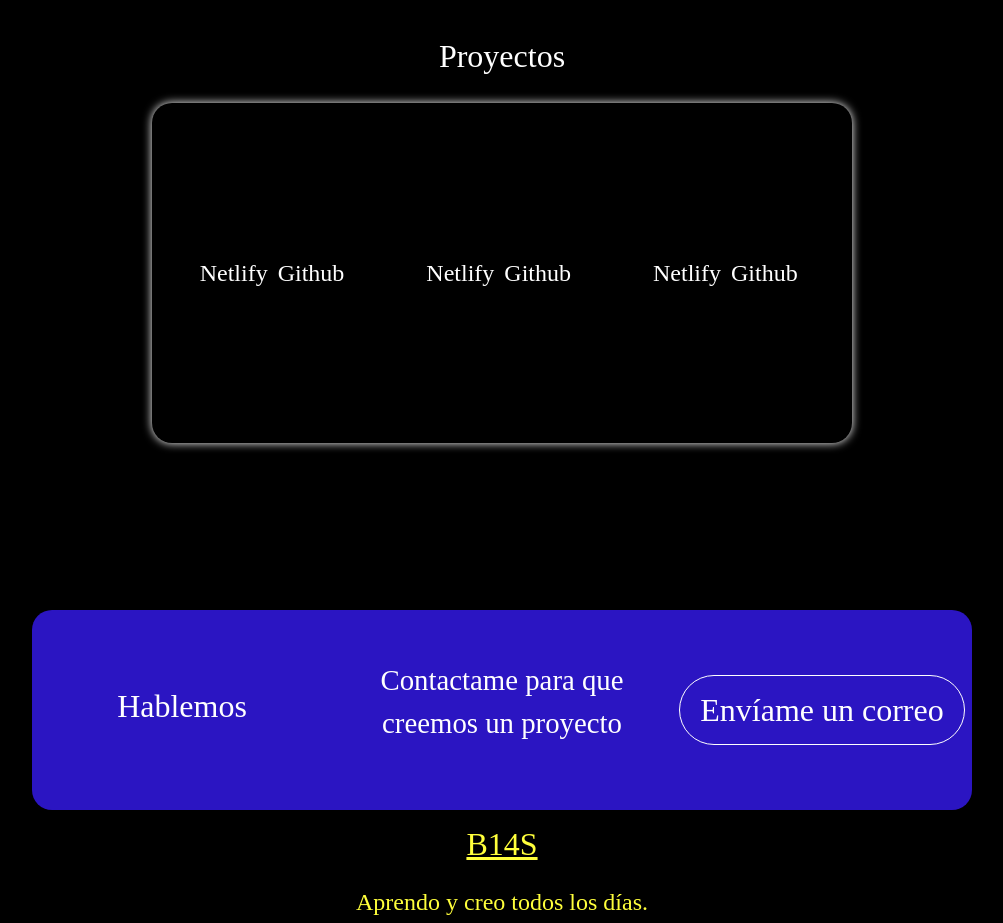
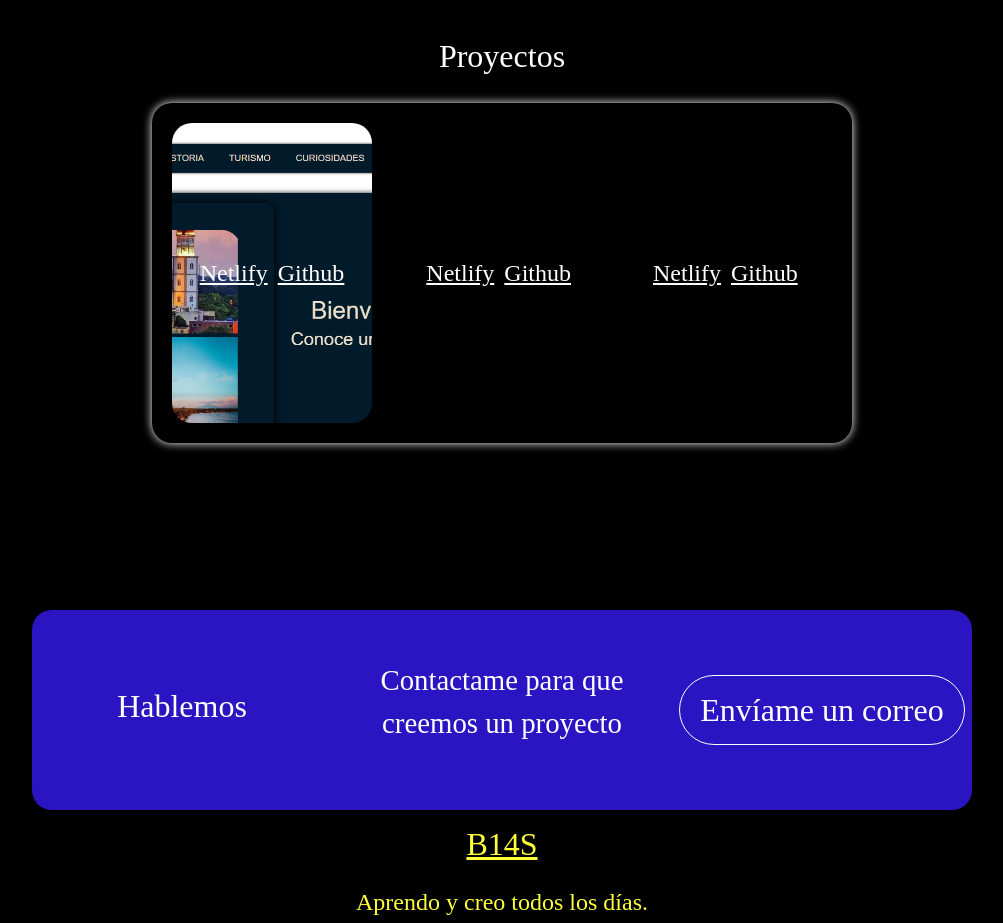
Before and after one commit to Bryan14Saenz/PortFolioB14S, a website: page index.html in a window 1280 px wide. Shown: the part 2580-3503 px from the top of the page, without its empty margins (138-1141 px from the left). Drawn offline with nearby package versions, Linux system fonts and the light colour scheme.

Commit message:
Agregando el primer estilo al proyecto

```diff
--- a/Sass/style.scss
+++ b/Sass/style.scss
@@ -383,13 +383,14 @@ body{
         gap: 10px;
         width: 200px;
         height: 300px;
+        border-radius: 20px;
+        transition: all 0.5s ease;
 
         &:hover {
           scale: 1.1;
         }
 
         a {
-          text-decoration: none;
           font-size: 1.5rem;
           transition: all 0.5s ease;
           color: $colorSecundario;
@@ -398,6 +399,13 @@ body{
             color: $colorSexto;
           }
         }
+      }
+
+      .proyectos:nth-child(1) {
+        background: url(../Img/pagina1.png);
+        background-size: cover;
+        background-position: center;
+        background-repeat: no-repeat;
       }
     }
   }
@@ -579,6 +587,7 @@ body{
         .proyectos {
           justify-content: center;
           align-items: flex-start;
+          background: url(../Img/pagina1.png);
           width: 100%;
           height: 200px;
         }
--- a/index.html
+++ b/index.html
@@ -320,8 +320,8 @@
         <h2>Proyectos</h2>
         <div class="contenedor">
           <div class="proyectos">
-            <a href="#">Netlify</a>
-            <a href="#">Github</a>
+            <a href="https://nicapege.netlify.app/" target="_blank">Netlify</a>
+            <a href="https://github.com/Bryan14Saenz/NicaPage" target="_blank">Github</a>
           </div>
           <div class="proyectos">
             <a href="#">Netlify</a>
```
Also changed, not shown: Css/style.css, Img/pagina1.png (added), 1 other file.
